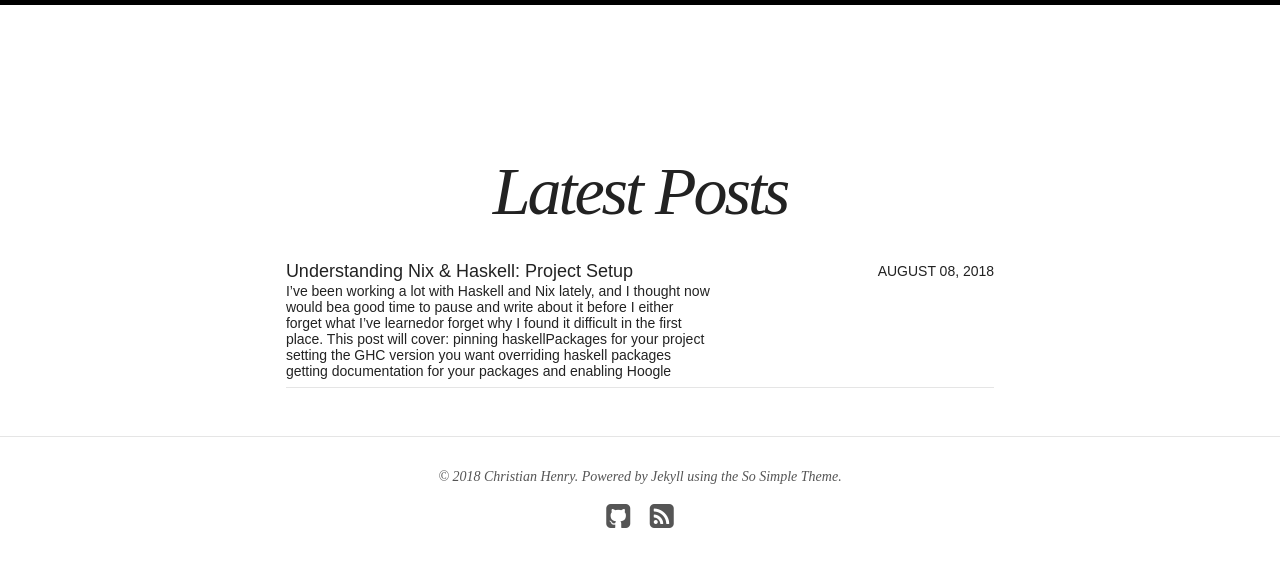
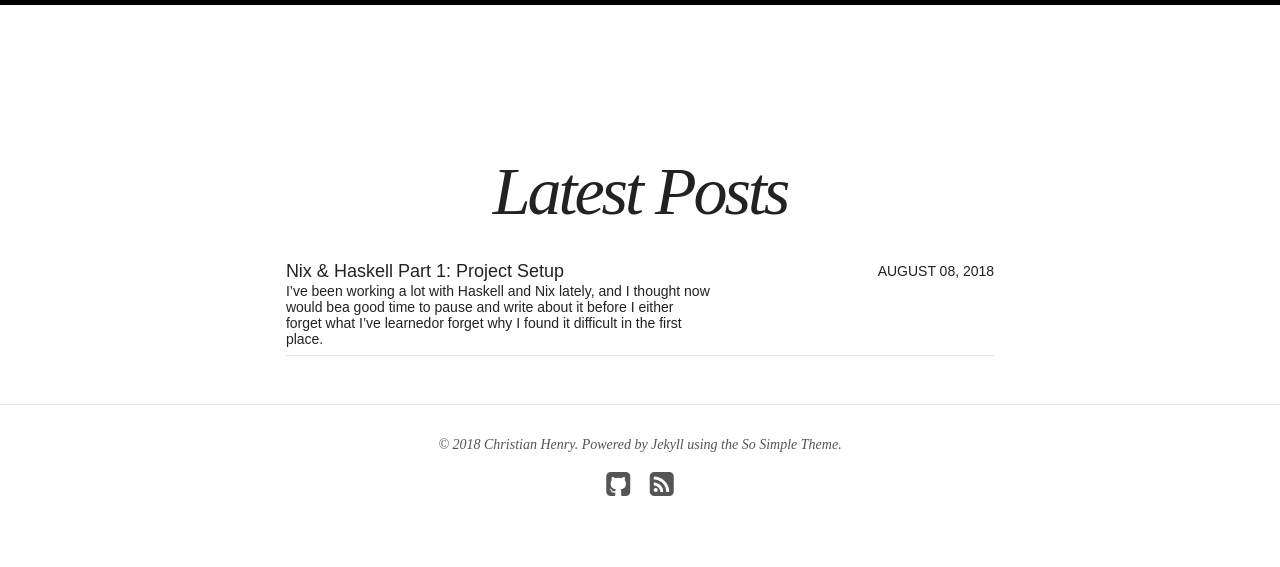
Before and after one commit to cah6/cah6.github.io, a Jekyll site: the page built from index.md, in a window 1280 px wide. Shown: the top 567 px of the page. Built offline with Jekyll 4.4.1, drawn with Linux system fonts in a browser that asks for light colours; nearby versions of some CDN libraries; part of the change alters nothing that is shown.

````diff
--- a/_posts/technology/2018-08-21-nix-haskell-1.md
+++ b/_posts/technology/2018-08-21-nix-haskell-1.md
@@ -1,6 +1,6 @@
 ---
 layout: post
-title: "Understanding Nix & Haskell: Project Setup"
+title: "Nix & Haskell Part 1: Project Setup"
 modified:
 categories: technology
 excerpt:
@@ -13,21 +13,51 @@ modified: 2018-09-10T21:45:35
 
 I've been working a lot with Haskell and Nix lately, and I thought now would be
 a good time to pause and write about it before I either forget what I've learned
-or forget why I found it difficult in the first place. This post will cover:
+or forget why I found it difficult in the first place.
+
+This is the first of a series of posts, with the overarching goal of building up a
+deterministic Haskell development environment using Nix, including a modern IDE experience and any tooling
+built-in. I've seen a lot of Haskell posts recently (rightly-so) expressing frustration
+at the initial developer experience, and hopefully this can contribute to alleviating that.
+This means that while we'll end each post with a valid, working environment, along
+the way I'll try to also explain the individual pieces as much as I understand them, so we can build up
+more of an intuition of what each piece does.
+
+This first post will cover:
+- why choose Nix for your Haskell environment
 - pinning haskellPackages for your project
 - setting the GHC version you want
 - overriding haskell packages
 - getting documentation for your packages and enabling Hoogle
 
 I will assume basic knowledge of Nix (i.e. [this](https://learnxinyminutes.com/docs/nix/) makes sense to you)
-and some basic knowledge of the Haskell ecosystem (but not much). Knowing
-information from project0 and project1 of <https://github.com/Gabriel439/haskell-nix>
+and some basic knowledge of the Haskell ecosystem (but not much). Having read project0 and project1 of <https://github.com/Gabriel439/haskell-nix>
 is also probably useful. I will try to provide full in-line examples wherever possible
-so you can follow along; if you get stuck, the end code, with intermediate steps, can
+so you can follow along; if you get stuck, the end code for this post, with intermediate steps, can
 be found [here](https://github.com/cah6/haskell-nix-skeleton-1).
 
+## Why Nix
+First of all, why use Nix for your development environment at all, instead of Stack, the main alternative?
+To be clear, I think Stack is quite good at getting a development environment up
+quickly and easily -- if you'd like to read more about it, the [stack guide](https://docs.haskellstack.org/en/stable/GUIDE/)
+is pretty good, and the first few sections of [this post](https://lexi-lambda.github.io/blog/2018/02/10/an-opinionated-guide-to-haskell-in-2018/)
+are awesome for understanding how to get it working with your IDE and explaining some of
+the gotchas.
+
+With that aside, there are a few reasons for choosing Nix-based development:
+1. Nix makes managing non-Haskell dependencies pretty easy
+2. With Nix, you can make your entire developer environment completely reproducible,
+in the style of a lightweight [vagrant](https://www.vagrantup.com/intro/index.html). Think:
+all command line tools declaratively defined, IDE with all the right plugins, etc.
+3. Most GHCJS frameworks don't play too well with Stack. I've been playing around
+with [reflex](https://github.com/reflex-frp/reflex-platform) and [obelisk](https://github.com/obsidiansystems/obelisk)
+recently, and while you could probably get things working eventually
+with Stack, it's not the primary, supported method.
+4. Nix is more powerful. It's a full language and, while I think it's more complicated,
+it does have a *MUCH* higher upper bound for what you can do with it.
+
 ## Setup
-We're going to use a cabal file that's pretty basic but has a few extra dependencies
+Enough why, let's get started! We're going to use a cabal file that's pretty basic but has a few extra dependencies
 so we can see when things are getting downloaded / built from source:
 ```
 name:                nix-test
@@ -66,6 +96,7 @@ The main thing I don't like about this is that it uses whatever "nixpkgs" is flo
 your system. Instead, let's pin to a specific commit of a stable channel using
 nix-prefetch-git:
 ```bash
+$ nix-env -i nix-prefetch-git # if you don't have it
 $ nix-prefetch-git https://github.com/nixos/nixpkgs-channels.git refs/heads/nixos-18.03 > nixos-18-03.json
 ```
 which generates:
@@ -289,9 +320,8 @@ $ nix-shell --run 'hoogle server --port=8080 --local --haskell'
 ## Ending Notes
 
 That's all for this post, thanks for reading along this far! Again, if you want to see the final setup as this post left
-off, check out [this repository](https://github.com/cah6/haskell-nix-skeleton-1). Chances are I will expand on this setup in future
-posts, with the end goal being a completely deterministic development environment
-with a great IDE experience and any tooling you would need.
+off, check out [this repository](https://github.com/cah6/haskell-nix-skeleton-1). In then next post,
+I'll show how this basic project setup can be hooked up to an IDE.
 
 If you'd like to comment on any part of this post, please do so in the associated
-reddit post [here]()!
+reddit post [here]()! As my first formal blog post, any type of feedback is welcome!
````
